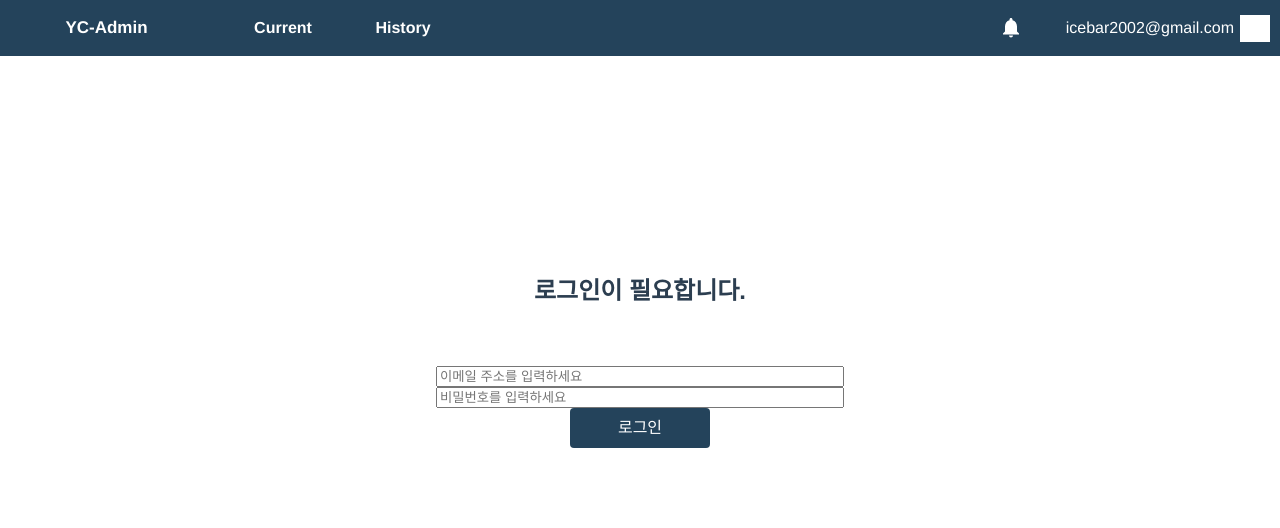
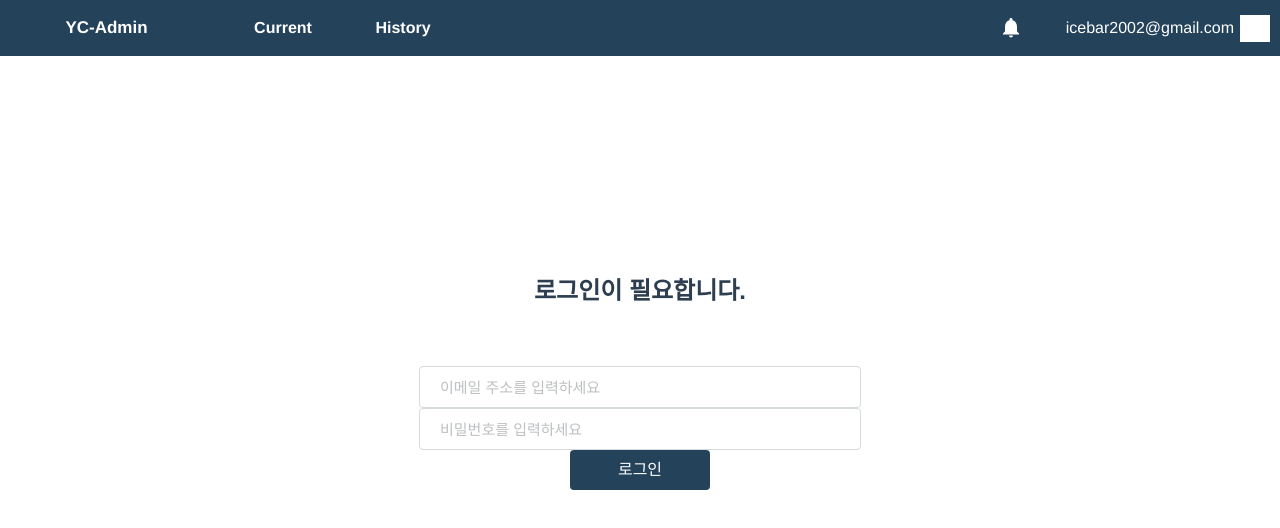
Before and after one commit to hanik/scirocco-service, a Vue app in the folder client/: page /login in a window 1280 px wide. Shown: the top 528 px of the page. Built offline with nearby package versions, Linux system fonts and the light colour scheme.

Commit message:
공통 css용 app.scss 추가 input(text) 공통 디자인 적용

```diff
--- a/client/src/App.vue
+++ b/client/src/App.vue
@@ -15,22 +15,5 @@ export default {
 };
 </script>
 <style lang="scss">
-  #app {
-    font-family: 'Avenir', Helvetica, Arial, sans-serif;
-    -webkit-font-smoothing: antialiased;
-    -moz-osx-font-smoothing: grayscale;
-    text-align: center;
-    color: #2c3e50;
-    user-select: none;
-  }
-  #nav {
-    padding: 30px;
-    a {
-      font-weight: bold;
-      color: #2c3e50;
-      &.router-link-exact-active {
-        color: #42b983;
-      }
-    }
-  }
+@import '@/assets/app.scss';
 </style>
--- /dev/null
+++ b/client/src/assets/app.scss
@@ -0,0 +1,28 @@
+@import "mixins.scss";
+
+#app {
+  font-family: 'Avenir', Helvetica, Arial, sans-serif;
+  -webkit-font-smoothing: antialiased;
+  -moz-osx-font-smoothing: grayscale;
+  text-align: center;
+  color: #2c3e50;
+  user-select: none;
+
+  input[type=text], input[type=password] {
+    @include size(400px, auto);
+    border-radius: 4px;
+    border: solid 1px #d6dcde;
+    font-size: 15px;
+    color: #444f57;
+    padding: 11px 20px 10px 20px;
+    line-height: 19px;
+
+    &:disabled {
+      background-color: #f3f4f4;
+    }
+
+    &::placeholder {
+      color: rgba(35, 43, 49, 0.3);
+    }
+  }
+}
--- a/client/src/components/common/RInput.vue
+++ /dev/null
@@ -1,16 +0,0 @@
-<template>
-  <input type="text">
-</template>
-
-<script>
-export default {
-  name: 'RInput',
-};
-</script>
-
-<style scoped lang="scss">
-input {
-  height: 40px;
-  border-radius: 4px;
-}
-</style>
--- a/client/src/components/current/CreateModelPopup.vue
+++ b/client/src/components/current/CreateModelPopup.vue
@@ -7,16 +7,16 @@
       </div>
       <div class="body">
         <div class="input-group">
-          <div class="label">모델명</div><r-input type="text" />
+          <div class="label">모델명</div><input type="text" placeholder="입력해 보아요" />
         </div>
         <div class="input-group">
-          <div class="label">모델명</div><r-input type="text" />
+          <div class="label">모델명</div><input type="text" disabled />
         </div>
         <div class="input-group">
-          <div class="label">모델명</div><r-input type="text" />
+          <div class="label">모델명</div><input type="text" disabled />
         </div>
         <div class="input-group">
-          <div class="label">모델명</div><r-input type="text" />
+          <div class="label">모델명</div><input type="text" disabled />
         </div>
       </div>
       <div class="buttons">
@@ -29,13 +29,11 @@
 
 <script>
 import RButton from '@/components/common/RButton.vue';
-import RInput from '@/components/common/RInput.vue';
 
 export default {
   name: 'CreateModelPopup',
   components: {
     RButton,
-    RInput,
   },
   methods: {
     closePopup() {
@@ -63,6 +61,8 @@ export default {
 
   .popup {
     @include size(564px, 405px);
+    display: flex;
+    flex-direction: column;
     background-color: #fff;
     top: calc(50% - 202px);
     left: calc(50% - 282px);
@@ -70,25 +70,38 @@ export default {
 
     .header {
       @include flex-align-center-vertical;
+      justify-content: space-between;
       height: 70px;
-      justify-content: space-between;
       padding-right: 20px;
 
       .header-title {
         font-size: 22px;
         color: #444f57;
         margin-left: 30px;
+        line-height: 33px;
       }
     }
 
     .body {
-      padding-top: 10px;
-      height: 50px;
-      font-size: 14px;
-      line-height: 20px;
+      padding: 7px 30px 0 30px;
+      height: 210px;
+
+      .input-group + .input-group {
+        margin-top: 16px;
+      }
 
       .input-group {
         @include flex-align-center-vertical;
+
+        .label {
+          width: 104px;
+          line-height: 20px;
+          text-align: left;
+          font-size: 14px;
+          font-weight: bold;
+          letter-spacing: -0.3px;
+          color: #444f57;
+        }
       }
     }
 
```
